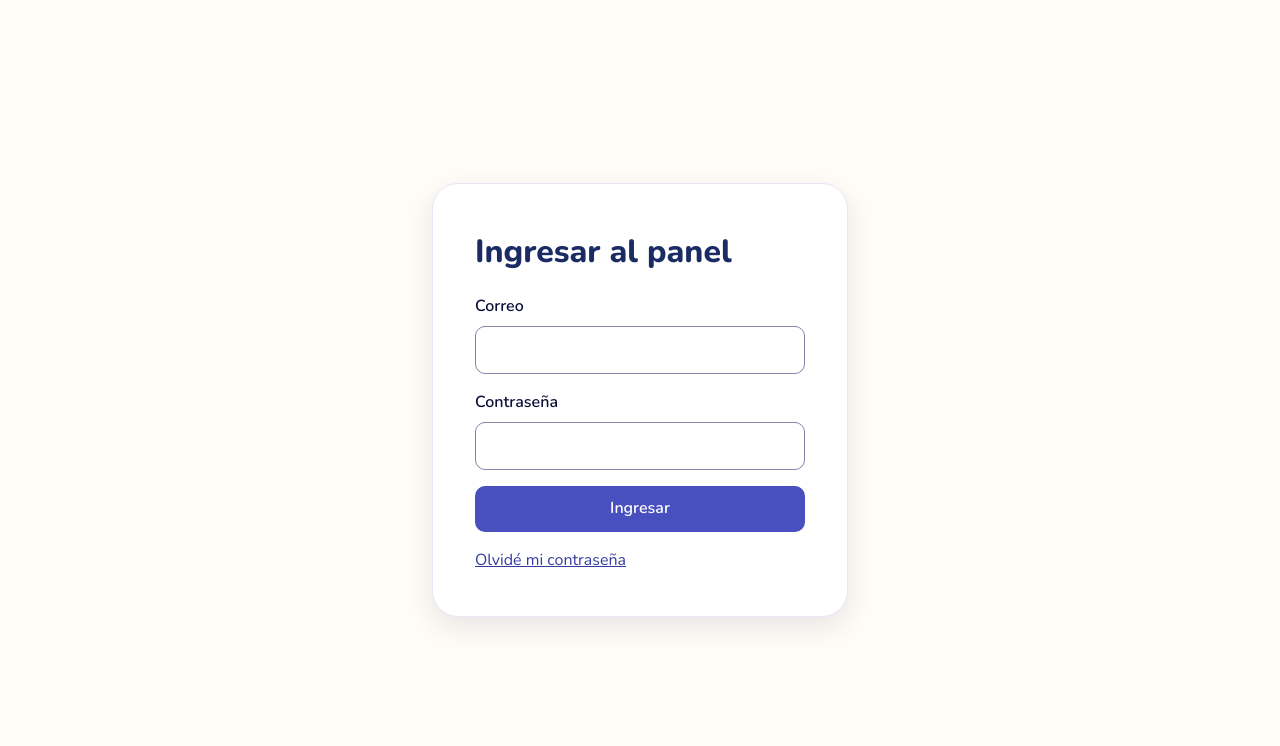
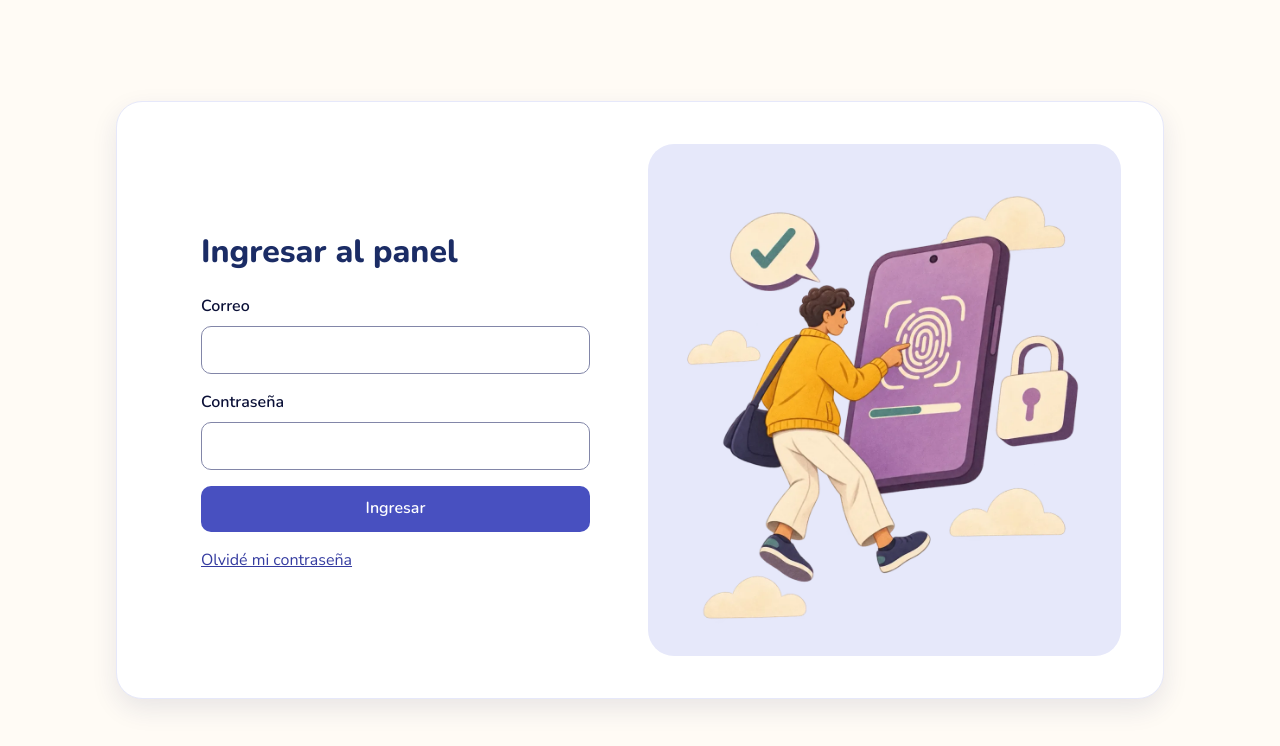
Before and after one commit to Mogollo7/CPAL, a Next.js app: page /ingresar in a window 1280 px wide. Shown: the top 746 px of the page. Built offline with nearby package versions, Linux system fonts and the light colour scheme; no server answers; what @node-rs/argon2, async_hooks would draw is missing.

Commit message:
fix(acceso): restaurar la ilustración del login en escritorio

```diff
--- a/app/(acceso)/ingresar/page.tsx
+++ b/app/(acceso)/ingresar/page.tsx
@@ -6,12 +6,5 @@ export const instant = false;
 
 export default async function PaginaIngreso() {
   if (await obtenerSesion()) redirect("/panel");
-  return (
-    <>
-      <h1 className="text-h1 font-fuerte text-texto-titulo">
-        Ingresar al panel
-      </h1>
-      <Acceso />
-    </>
-  );
+  return <Acceso />;
 }
--- a/app/(acceso)/layout.tsx
+++ b/app/(acceso)/layout.tsx
@@ -2,7 +2,7 @@ import { Suspense, type ReactNode } from "react";
 
 export default function LayoutAcceso({ children }: { children: ReactNode }) {
   return (
-    <main className="mx-auto grid min-h-dvh max-w-md content-center px-4 py-6">
+    <main className="mx-auto grid min-h-dvh max-w-md content-center px-4 py-6 md:has-[.ilustracion-ingreso]:max-w-[1080px]">
       <div className="grid gap-4 rounded-l border border-borde-suave bg-fondo-superficie p-5 shadow-flotante sm:p-6">
         <Suspense fallback={<p role="status">Cargando acceso…</p>}>
           {children}
--- a/componentes/panel/acceso.tsx
+++ b/componentes/panel/acceso.tsx
@@ -1,7 +1,10 @@
 "use client";
 
 import { useActionState, useState } from "react";
+import Image from "next/image";
 import Link from "next/link";
+import accesoIngresar from "@/contenido/ilustraciones/acceso-ingresar.webp";
+import accesoCodigo from "@/contenido/ilustraciones/acceso-codigo.webp";
 import {
   crearClaveAccion,
   ingresarAccion,
@@ -88,8 +91,15 @@ export function Acceso() {
     },
     null,
   );
-  if (paso) return <FormularioCodigo volver={() => setPaso(false)} />;
   return (
+    <div className="grid items-stretch gap-4 md:grid-cols-2">
+      <div className="grid min-w-0 content-center gap-4 md:p-6">
+        <h1 className="text-h1 font-fuerte text-texto-titulo">
+          {paso ? "Segundo paso de seguridad" : "Ingresar al panel"}
+        </h1>
+        {paso ? (
+          <FormularioCodigo volver={() => setPaso(false)} />
+        ) : (
           <>
             <form action={ingresar} className="grid gap-4">
               <Campo
@@ -117,10 +127,24 @@ export function Acceso() {
                 {pendiente ? "Ingresando…" : "Ingresar"}
               </Boton>
             </form>
-      <Link href="/recuperar-clave" className="text-texto-enlace underline">
+            <Link
+              href="/recuperar-clave"
+              className="text-texto-enlace underline"
+            >
               Olvidé mi contraseña
             </Link>
           </>
+        )}
+      </div>
+      <div className="ilustracion-ingreso hidden items-center justify-center rounded-l bg-morado-100 p-5 md:flex">
+        <Image
+          src={paso ? accesoCodigo : accesoIngresar}
+          alt=""
+          sizes="(min-width: 1080px) 420px, (min-width: 900px) 40vw, 0px"
+          className="h-auto w-full max-w-[420px] object-contain"
+        />
+      </div>
+    </div>
   );
 }
 
```
Lines whose indentation alone changed are shown as unchanged.
